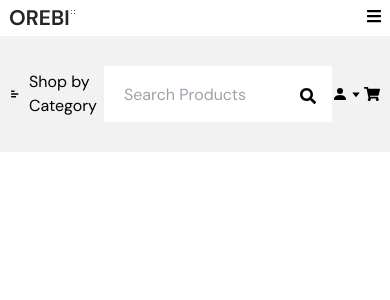
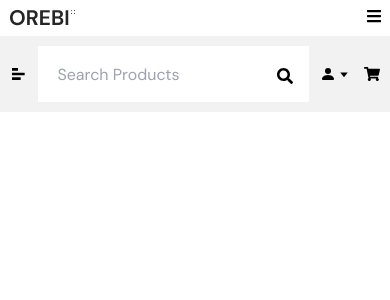
Before and after one commit to Tamim-dev/Orebi, a React (Create React App) app: page / in a window 390 px wide. Shown: the top 300 px of the page. Built offline with nearby package versions, Linux system fonts and the light colour scheme.

Commit message:
heading-part-responsive

```diff
--- a/src/components/Hadder.js
+++ b/src/components/Hadder.js
@@ -45,17 +45,17 @@ const Hadder = () => {
   }, []);
 
   return (
-    <div className="bg-cbg py-5">
+    <div className="bg-cbg lg:py-5">
       <Container>
         <Flex className="flex justify-between">
           <div className=" self-center">
             <Dropdwon className="relative" dropref={categoryref}>
               <p className="flex items-center gap-2.5 font-dm">
-                <RiBarChartHorizontalFill className=" lg:text-2xl" /> Shop by
-                Category
+                <RiBarChartHorizontalFill className=" lg:text-2xl" /> <span className=" hidden lg:inline-block">Shop by
+                Category</span>
               </p>
               {categoryDropDwon && (
-                <List className="absolute top-8 w-[263px] bg-cdrop font-dm font-medium text-[#BEBEBE]">
+                <List className="absolute top-8 w-[263px] bg-cdrop font-dm font-medium text-[#BEBEBE] z-[1]">
                   <ListItem
                     className="border-b border-solid border-[#2D2D2D] px-5 py-4 duration-100 ease-in hover:px-7 hover:text-white"
                     itemname="Accesories"
@@ -84,7 +84,7 @@ const Hadder = () => {
               )}
             </Dropdwon>
           </div>
-          <div className="relative w-[601px]">
+          <div className="relative lg:w-[601px]">
             <Search
               className="w-full px-5 py-4 placeholder:font-dm"
               placeholder="Search Products"
@@ -92,7 +92,7 @@ const Hadder = () => {
             <FaSearch className=" absolute right-4 top-[22px]" />
           </div>
           <div className=" self-center">
-            <Flex className="flex lg:gap-x-10">
+            <Flex className="flex lg:gap-x-10 gap-x-3">
               <div>
                 <Dropdwon className="relative" dropref={userLoginref}>
                   <div className="flex">
```
